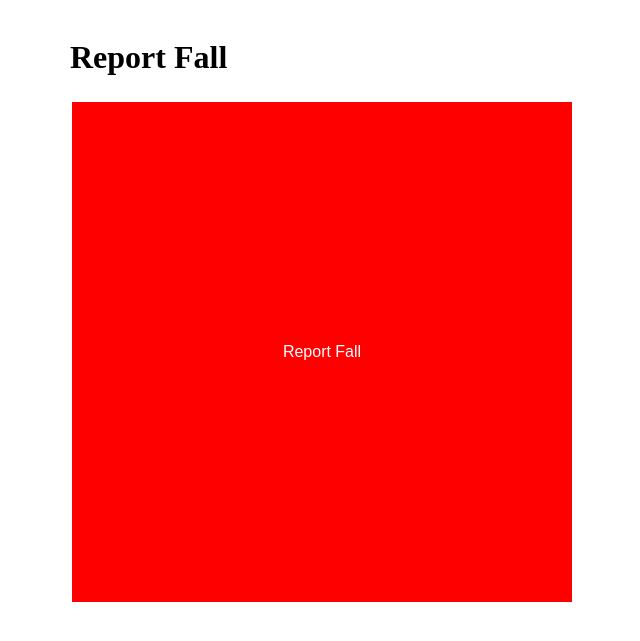
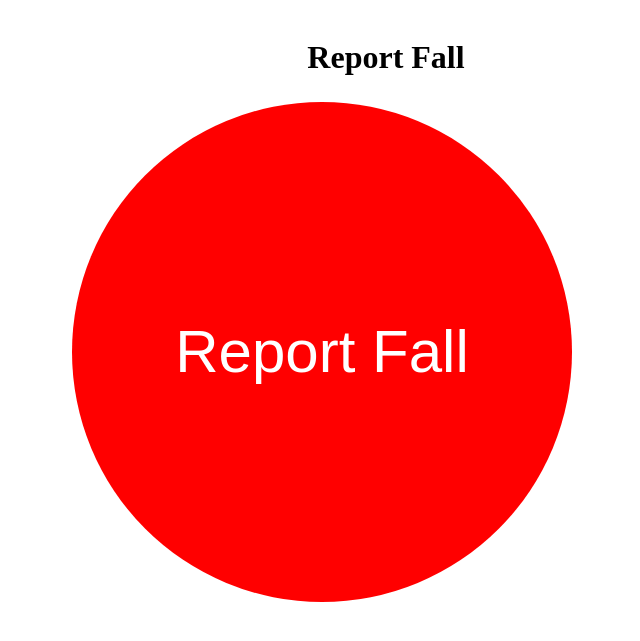
Before and after one commit to suphawit1/Dev_tool-Project, a Django app: page /index/ in a window 1280 px wide. Shown: the top 641 px of the page, without its empty margins (254-894 px from the left). Run offline with Django 5.2, Linux system fonts and the light colour scheme.

Commit message:
update index

```diff
--- a/django/devtool_project/report/templates/index.html
+++ b/django/devtool_project/report/templates/index.html
@@ -19,6 +19,8 @@
     cursor: pointer;
     width:500px;
     height:500px;
+    border-radius: 50%;
+    font-size: 60px;
     }
     .center {
         margin: auto;
@@ -28,7 +30,7 @@
 </style>
 <body>
     <div class="center">
-        <h1>Report Fall</h1>
+        <h1 style="text-align: center;">Report Fall</h1>
         <a href=""></a>
         <button class="button">Report Fall</button>
     </div>
```
